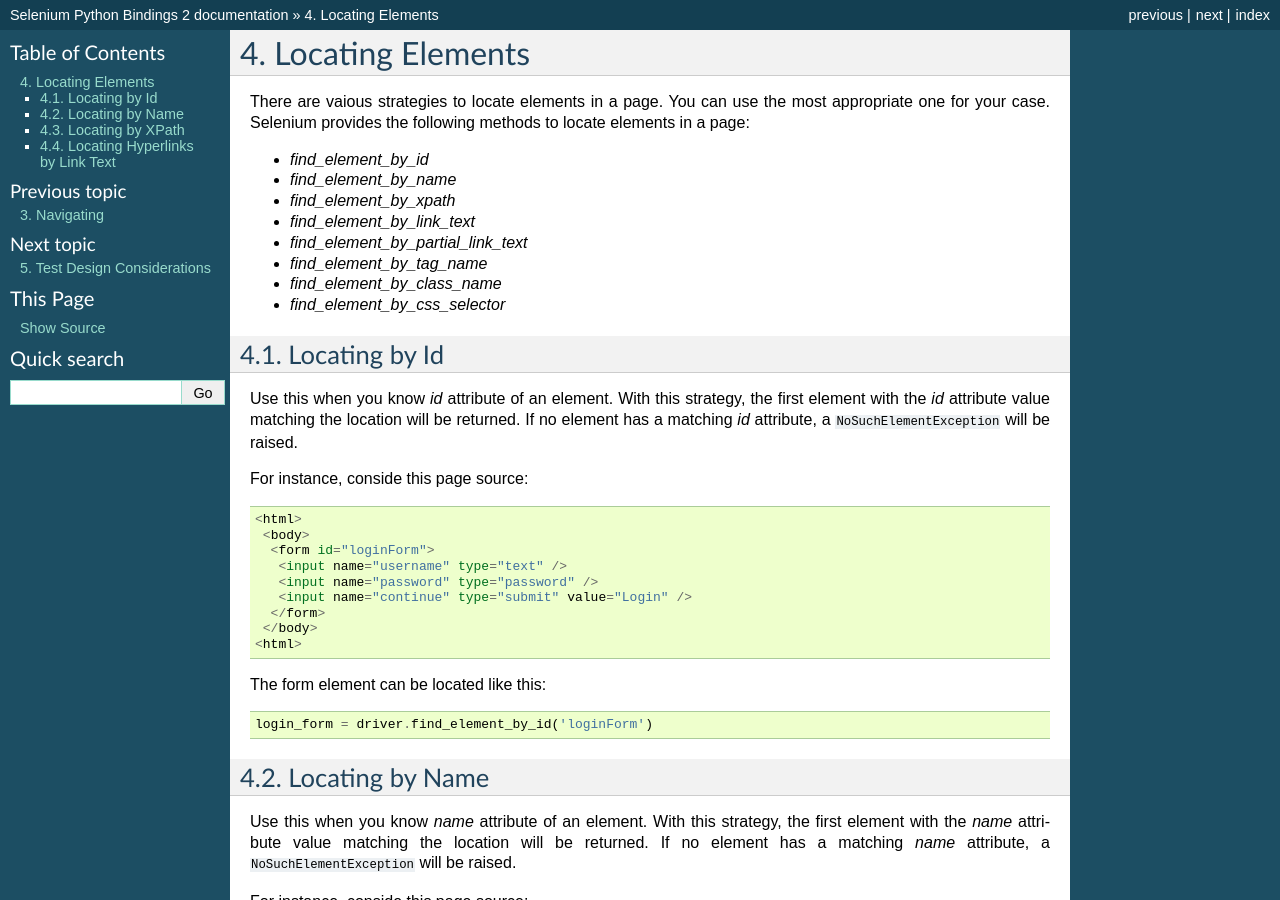
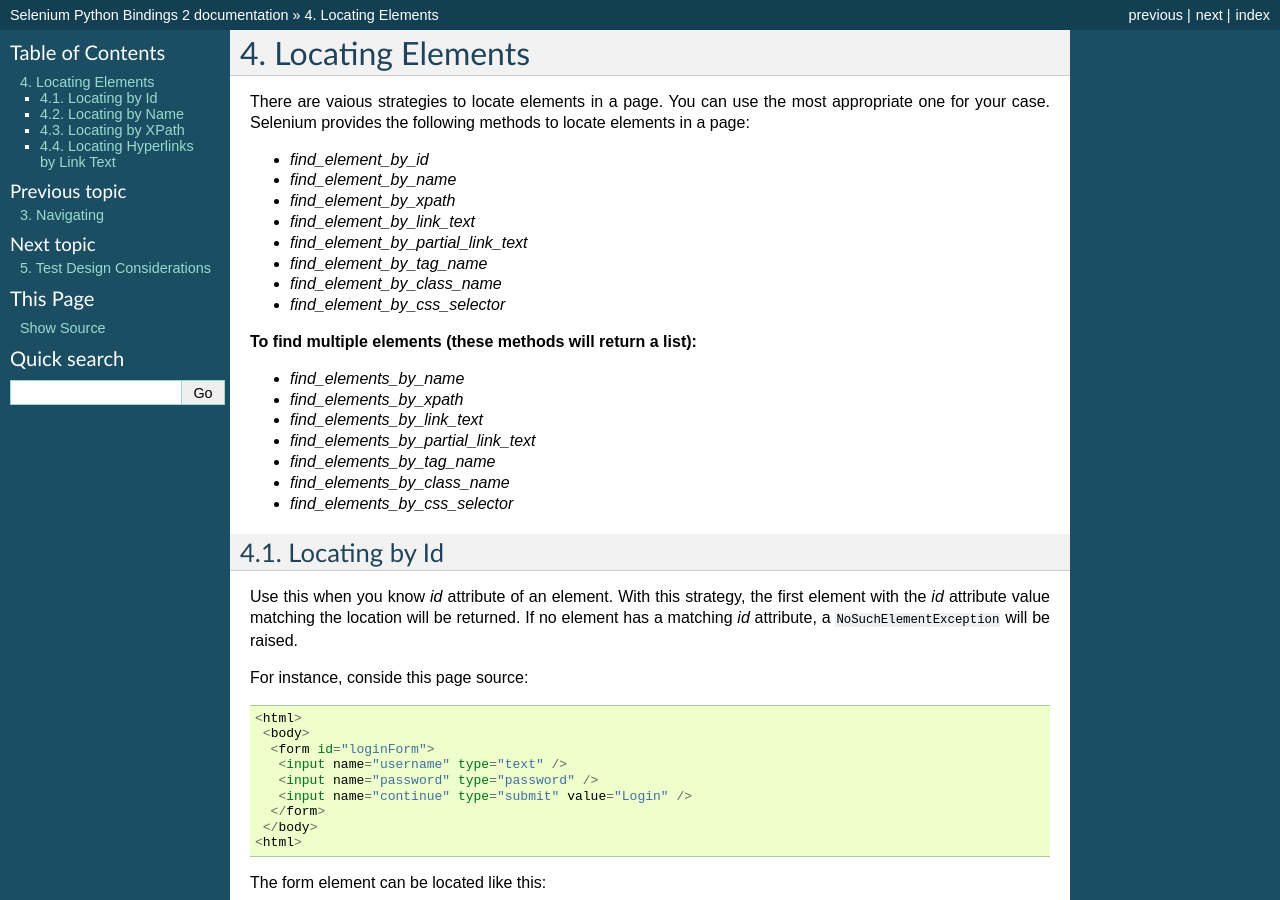
Before and after one commit to baijum/selenium-python, a Sphinx documentation site: the page built from source/locating-elements.rst, in a window 1280 px wide and 900 px high. Built offline with Sphinx 7.4.7, drawn with Linux system fonts in a browser that asks for light colours.

Commit message:
Added reference to methods that will allow finding multiple elements. These were stated in the API section but weren't very obvious. Added for easy access.

```diff
--- a/source/locating-elements.rst
+++ b/source/locating-elements.rst
@@ -15,6 +15,17 @@
 - `find_element_by_tag_name`
 - `find_element_by_class_name`
 - `find_element_by_css_selector`
+
+
+**To find multiple elements (these methods will return a list):**
+
+- `find_elements_by_name`
+- `find_elements_by_xpath`
+- `find_elements_by_link_text`
+- `find_elements_by_partial_link_text`
+- `find_elements_by_tag_name`
+- `find_elements_by_class_name`
+- `find_elements_by_css_selector`
 
 
 Locating by Id
```
